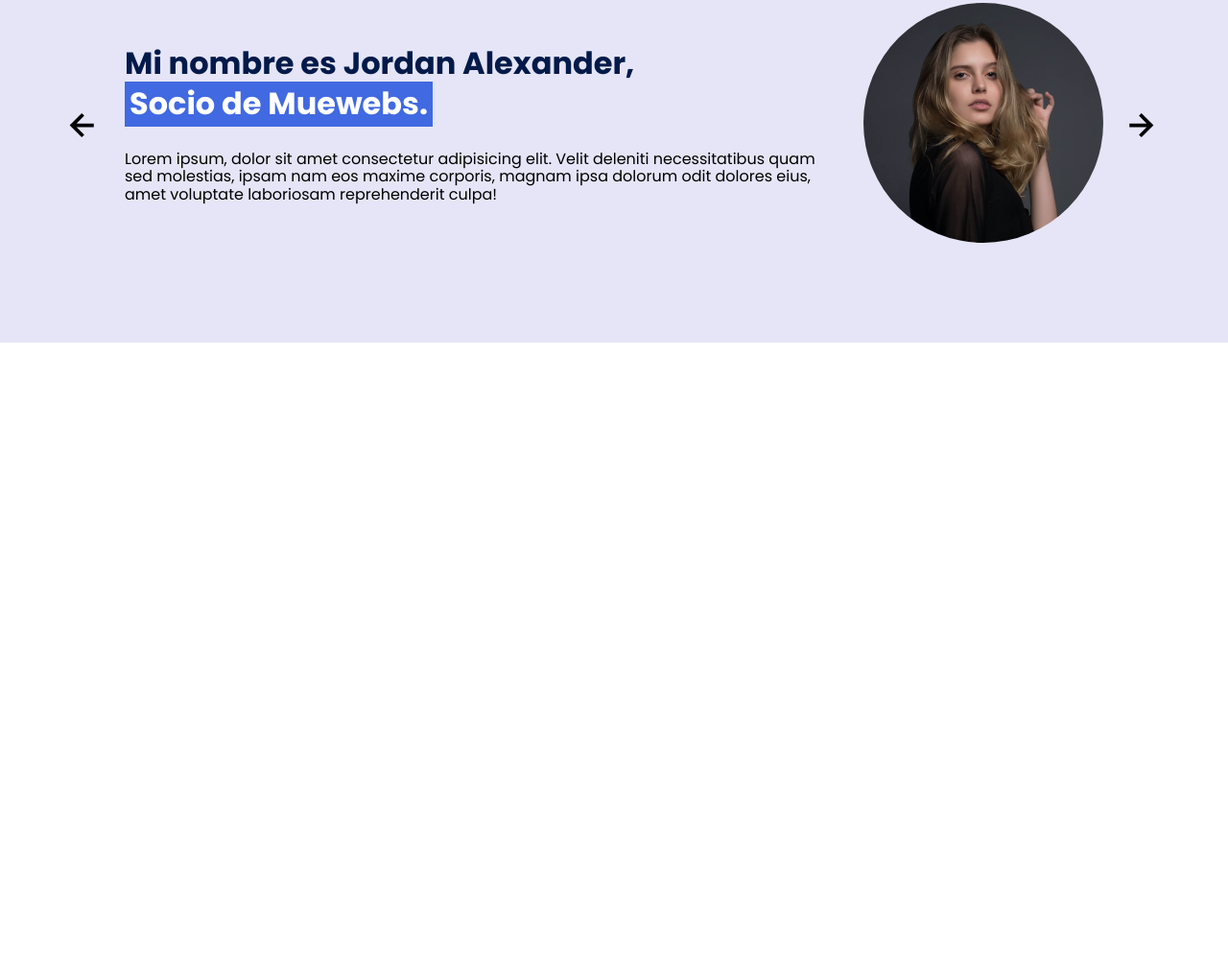
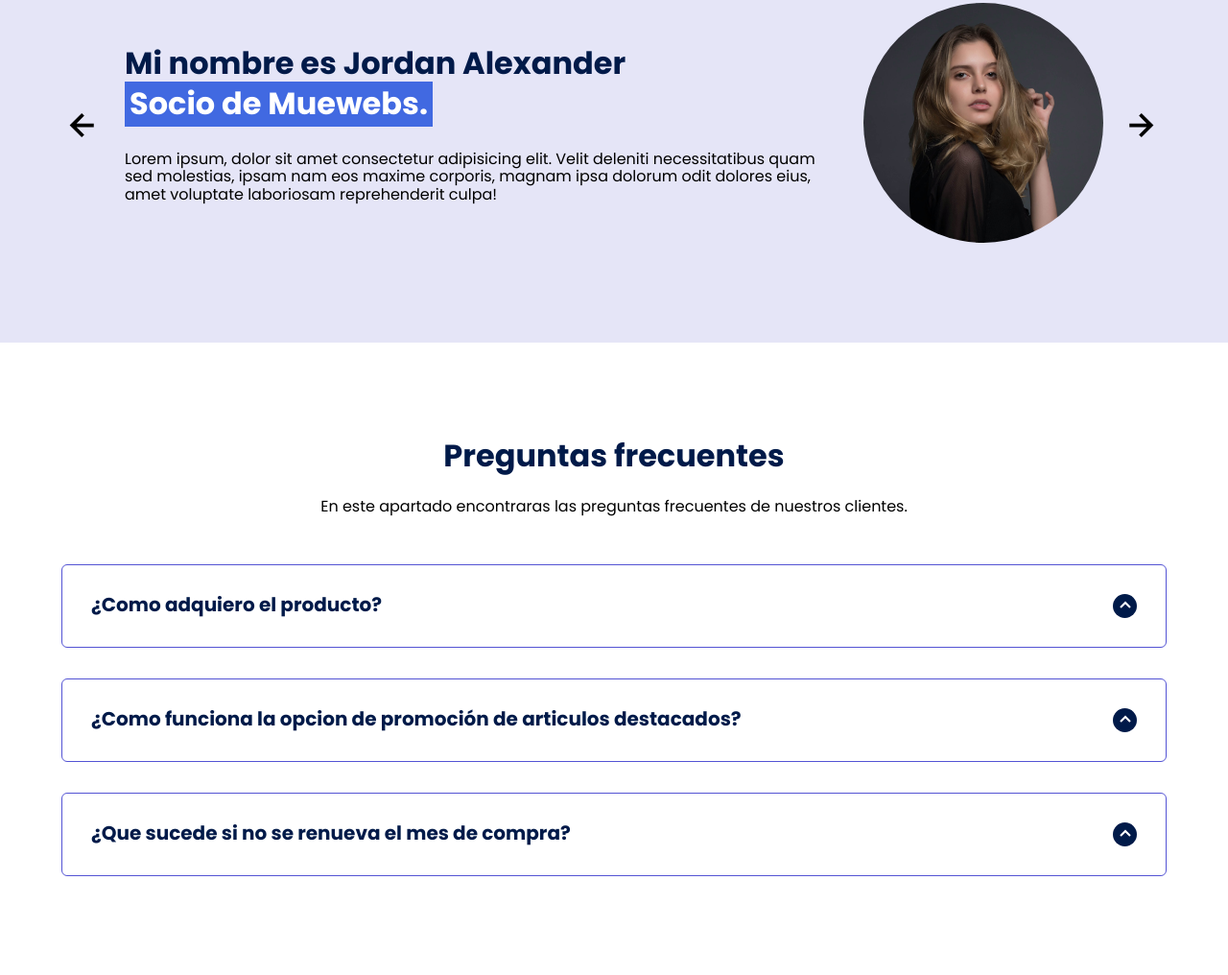
Before and after one commit to JonnyEst/Muewebs, a plain HTML site: page index.html in a window 1280 px wide. Shown: the part 2880-3896 px from the top of the page at 96% size. Before the commit the page ends 3237 px from the top, so only its background shows below. Drawn offline with Linux system fonts and the light colour scheme.

Commit message:
Se crea la seccion de preguntas frecuentes

```diff
--- a/css/estilos.css
+++ b/css/estilos.css
@@ -313,3 +313,68 @@
     width: 90%;
     cursor: pointer;
 }
+
+/**Questions*/
+
+.questions{
+    text-align: center;
+}
+
+.questions_container{
+    display: grid;
+    gap: 2em;
+    padding-top: 50px;
+    padding-bottom: 100px;
+}
+
+.questions_padding{
+    padding: 0;
+    transition: padding .3s;
+    border: 1px solid #5454d4;
+    border-radius: 6px;
+}
+
+.questions_padding--add{
+    padding-bottom: 30px;
+}
+
+.questions_answer{
+    padding: 0 30px 0 30px;
+    overflow: hidden;
+}
+
+.questions_title{
+    display: flex;
+    font-size: 20px;
+    padding: 30px 0 30px;
+    cursor: pointer;
+    color: var(--color-title);
+    justify-content: space-between;
+}
+
+.questions_arrow{
+    border-radius: 50%;
+    background-color: var(--color-title);
+    width: 25px;
+    height: 25px;
+    display: flex;
+    justify-content: center;
+    align-items: center;
+    align-self: flex-end;
+    margin-left: 10px;
+    transition: transform .3s;
+}
+
+.questions_arrow--rotate{
+    transform: rotate(180deg);
+}
+
+.questions_show{
+    text-align: left;
+    height: 0;
+    transition: height .3s;
+}
+
+.questions_img{
+    display: block;
+}
--- a/index.html
+++ b/index.html
@@ -140,7 +140,7 @@
 
                 <section class="testimony_body testimony_body--show" data-id="1">
                     <div class="testimony_texts">
-                        <h2 class="subtitle">Mi nombre es Jordan Alexander, <span class="testimony_course">Socio de Muewebs.</span></h2>
+                        <h2 class="subtitle">Mi nombre es Jordan Alexander <span class="testimony_course">Socio de Muewebs.</span></h2>
                         <p class="testimony_review">Lorem ipsum, dolor sit amet consectetur adipisicing elit. Velit deleniti necessitatibus quam sed molestias, ipsam nam eos maxime corporis, magnam ipsa dolorum odit dolores eius, amet voluptate laboriosam reprehenderit culpa!</p>
                     </div>
                     <figure class="testimony_picture">
@@ -150,7 +150,7 @@
 
                 <section class="testimony_body" data-id="2">
                     <div class="testimony_texts">
-                        <h2 class="subtitle">Mi nombre es Alejandra perez, <span class="testimony_course">Socio de Muewebs.</span></h2>
+                        <h2 class="subtitle">Mi nombre es Alejandra perez <span class="testimony_course">Socio de Muewebs.</span></h2>
                         <p class="testimony_review">Lorem ipsum, dolor sit amet consectetur adipisicing elit. Velit deleniti necessitatibus quam sed molestias, ipsam nam eos maxime corporis.</p>
                     </div>
                     <figure class="testimony_picture">
@@ -160,7 +160,7 @@
 
                 <section class="testimony_body" data-id="3">
                     <div class="testimony_texts">
-                        <h2 class="subtitle">Mi nombre es Karen Arteaga, <span class="testimony_course">Socio de Muewebs.</span></h2>
+                        <h2 class="subtitle">Mi nombre es Karen Arteaga <span class="testimony_course">Socio de Muewebs.</span></h2>
                         <p class="testimony_review">Lorem ipsum, dolor sit amet consectetur adipisicing elit. Velit deleniti necessitatibus quam sed molestias, ipsam nam eos maxime corporis, magnam ipsa.</p>
                     </div>
                     <figure class="testimony_picture">
@@ -170,7 +170,7 @@
 
                 <section class="testimony_body" data-id="4">
                     <div class="testimony_texts">
-                        <h2 class="subtitle">Mi nombre es Oscar Ramirez, <span class="testimony_course">Socio de Muewebs.</span></h2>
+                        <h2 class="subtitle">Mi nombre es Oscar Ramirez <span class="testimony_course">Socio de Muewebs.</span></h2>
                         <p class="testimony_review">Lorem ipsum, dolor sit amet consectetur adipisicing elit. Velit deleniti necessitatibus quam sed molestias, ipsam nam eos maxime corporis, magnam ipsa dolorum odit dolores eius, amet voluptate laboriosam reprehenderit culpa!</p>
                     </div>
                     <figure class="testimony_picture">
@@ -182,9 +182,57 @@
 
             </div>
         </section>
+
+        <section class="questions container">
+            <h2 class="subtitle">Preguntas frecuentes</h2>
+            <p class="questions_paragraph">En este apartado encontraras las preguntas frecuentes de nuestros clientes.</p>
+
+            <section class="questions_container">
+
+                <article class="questions_padding">
+                    <div class="questions_answer">
+                        <h3 class="questions_title">¿Como adquiero el producto?
+                            <span class="questions_arrow">
+                                <img src="./images/arrow.svg" alt="arrow" class="questions_img">
+                            </span>
+                        </h3>
+
+                        <p class="questions_show">Para adquirir nuestro producto de ventas de muebles online debera de hacerlo en el apartado de ventas que se encuentra arriba, en este encontrara los diferentes precios y las diferentes ventajas que son brindadas dependiento del plan que compre.
+                        </p>
+                    </div>
+                </article>
+
+                <article class="questions_padding">
+                    <div class="questions_answer">
+                        <h3 class="questions_title">¿Como funciona la opcion de promoción de articulos destacados?
+                            <span class="questions_arrow">
+                                <img src="./images/arrow.svg" alt="arrow" class="questions_img">
+                            </span>
+                        </h3>
+
+                        <p class="questions_show">La opcion que se obtiene al ser un usuario premium, realiza un testeo en los articulos que mas ha promocionado o más ha llegado a fomentar el interes en los lientes. este articulo sera mostrado a los usuarios con mayor frecuencia para que se promocione de una manera única.</p>
+                    </div>
+                </article>
+
+                <article class="questions_padding">
+                    <div class="questions_answer">
+                        <h3 class="questions_title">¿Que sucede si no se renueva el mes de compra?
+                            <span class="questions_arrow">
+                                <img src="./images/arrow.svg" alt="arrow" class="questions_img">
+                            </span>
+                        </h3>
+
+                        <p class="questions_show">En caso de que el socio deje de pagar la suscribción mensual esta sera ocultada de la vista de los usuarios, asi mismo cuando sea reconectado con su respectivo pago, los productos seran mostrados nuevamente de acuerdo al plan adquirido.</p>
+                    </div>
+                </article>
+
+            </section>
+        </section>
+
     </main>
 
 
     <script src="./js/slider.js"></script>
+    <script src="./js/questions.js"></script>
 </body>
 </html>
--- /dev/null
+++ b/js/questions.js
@@ -0,0 +1,22 @@
+(function(){
+    const titleQuestion = [...document.querySelectorAll('.questions_title')];
+
+    titleQuestion.forEach(question => {
+        question.addEventListener('click', () =>{
+            let height = 0;
+            let answer = question.nextElementSibling;
+            let addPadding = question.parentElement.parentElement;
+
+            addPadding.classList.toggle('questions_padding--add');
+            question.children[0].classList.toggle('questions_arrow--rotate');
+
+            if(answer.clientHeight === 0){
+                height = answer.scrollHeight;
+            }
+
+            answer.style.height = `${height}px`
+        })
+    });
+
+
+})();
```
